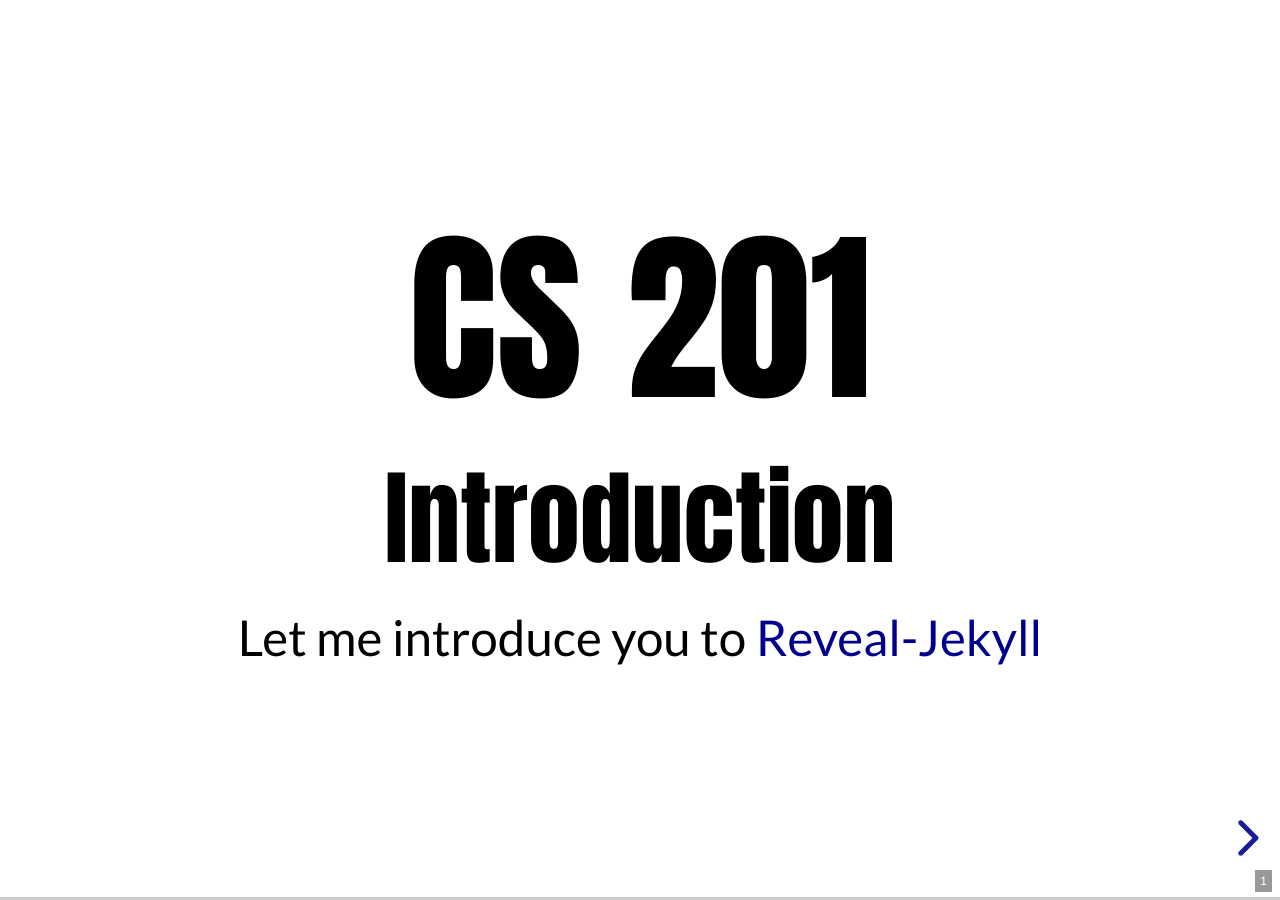
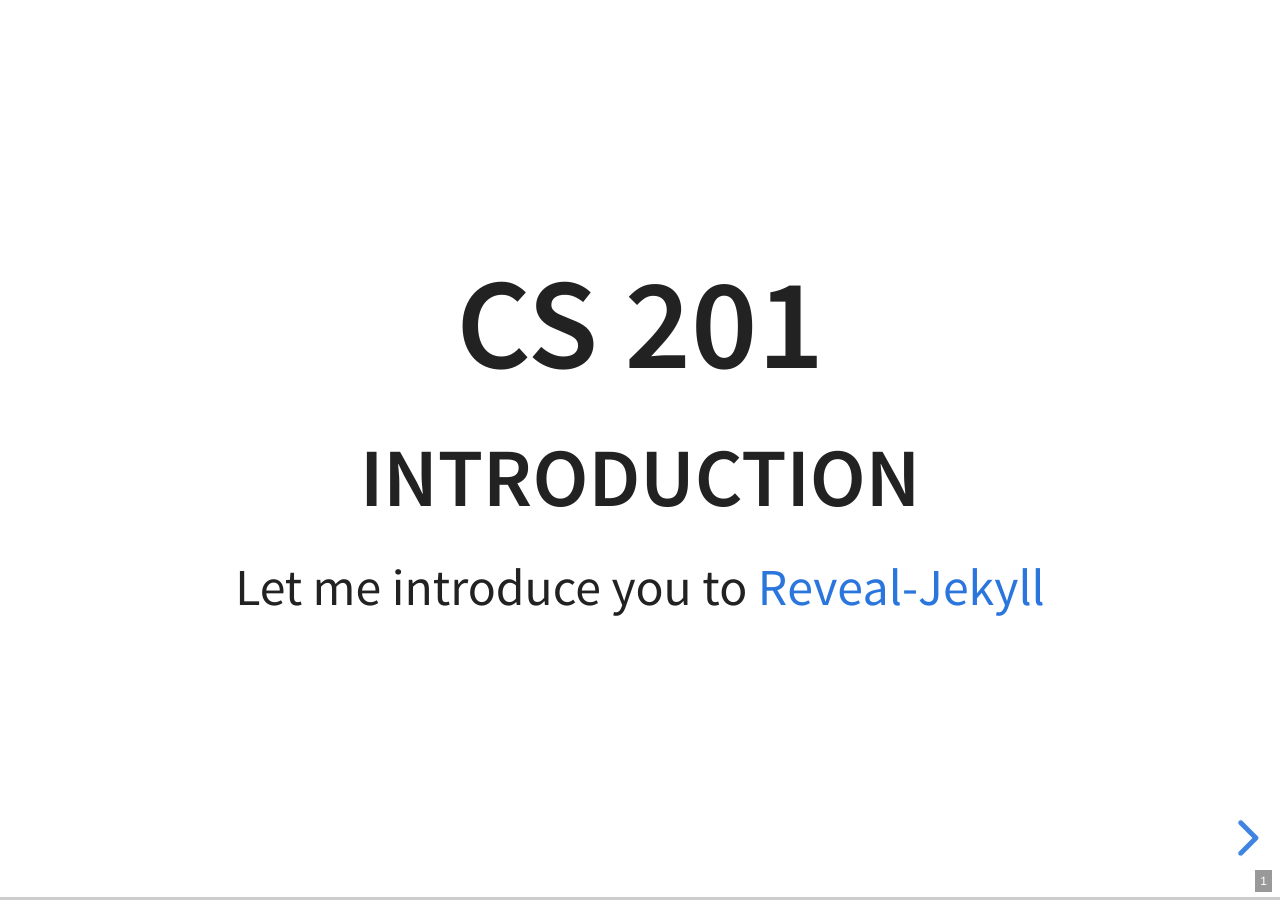
Before and after one commit to 2023-Spring-UAF-CS201/slides, a Jekyll site: the page built from index.html, in a window 1280 px wide. Built offline with Jekyll 4.4.1, drawn with Linux system fonts in a browser that asks for light colours; some web fonts are replaced.

Commit message:
Update _config.yml

```diff
--- a/_config.yml
+++ b/_config.yml
@@ -5,7 +5,7 @@ favicon: assets/favicon.ico                             # Icon displayed in the
 reveal:
   title: "CS 201"
   transition: "none" # none/fade/slide/convex/concave/zoom
-  theme: "simple" # beige/blood/league/moon/night/serif/simple/sky/solarized/white
+  theme: "white" # beige/blood/league/moon/night/serif/simple/sky/solarized/white
   number: true
   numberType: "c" # "h.v" / "h/v" / "c/t"
 
```
